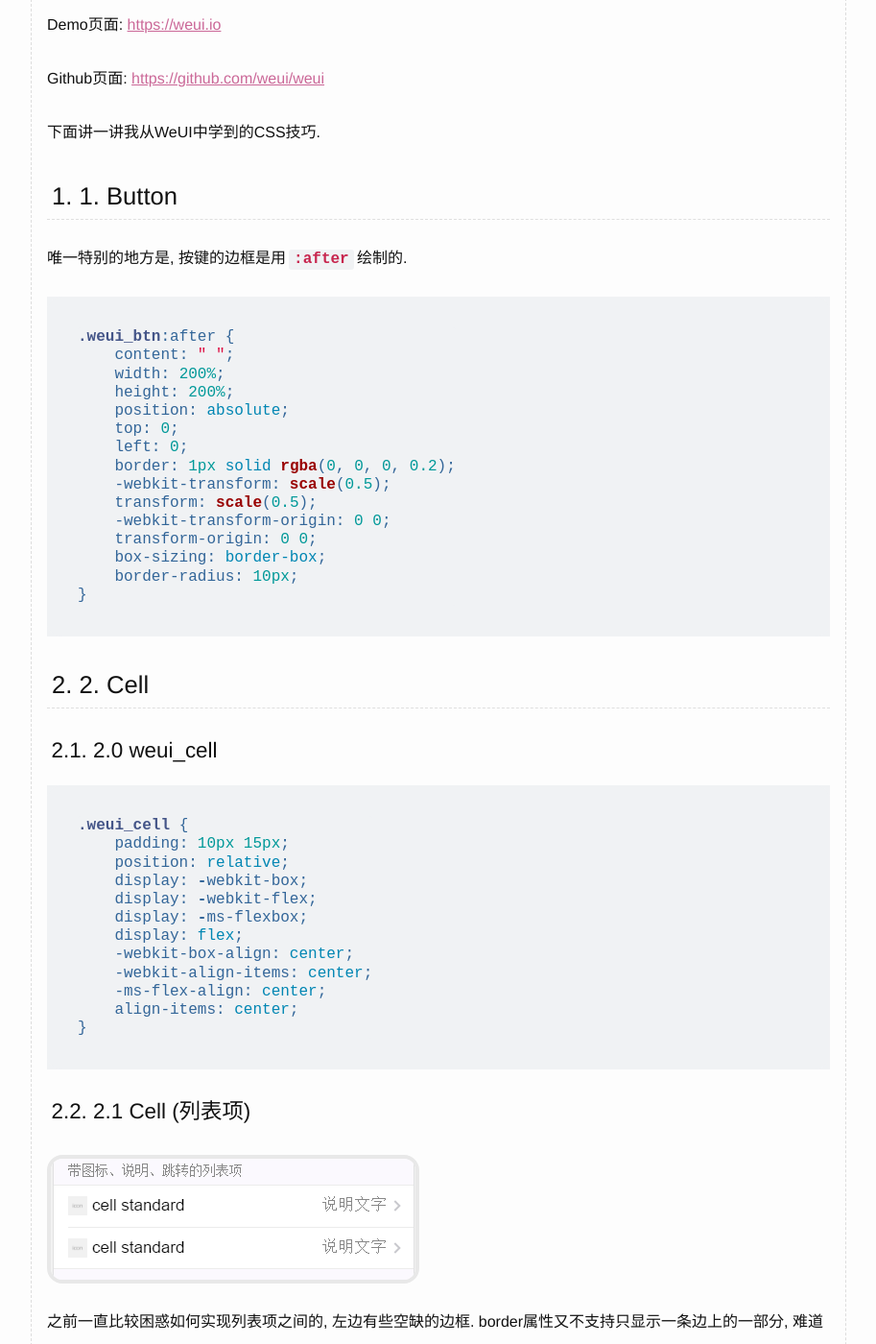
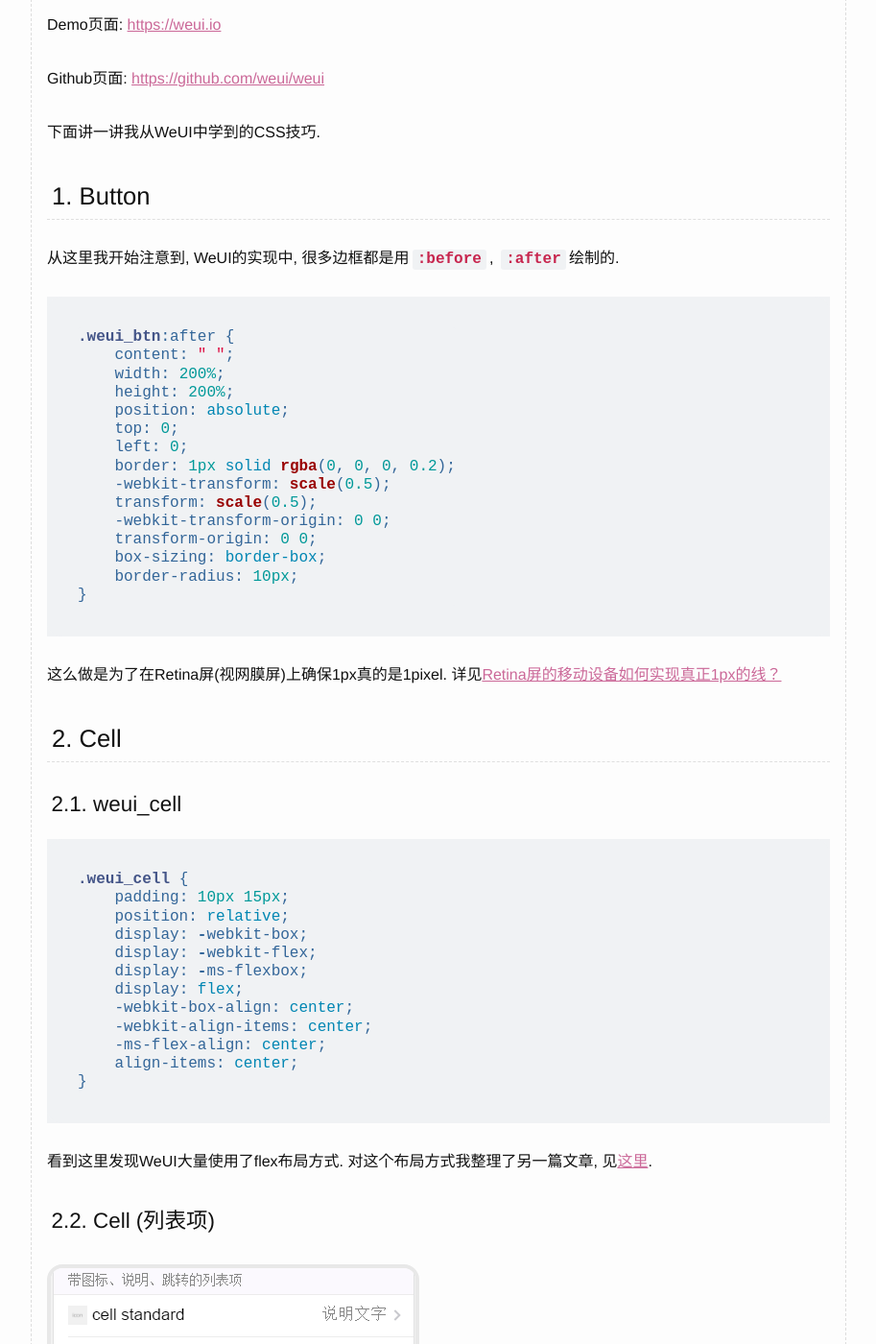
Before and after one commit to lzl124631x/lzl124631x.github.io, a Jekyll site: the page built from _posts/2016-07-01-weui.md, in a window 1280 px wide and 1400 px high, scrolled down 394 px. Shown: the whole window at 96% size, without its empty margins (183-1096 px from the left). Built offline with Jekyll 4.4.1, drawn with Linux system fonts in a browser that asks for light colours; some of the changed text lies outside the part shown.

Commit message:
updated weui

````diff
--- a/_posts/2016-07-01-weui.md
+++ b/_posts/2016-07-01-weui.md
@@ -13,9 +13,9 @@ Github页面: <https://github.com/weui/weui>
 
 下面讲一讲我从WeUI中学到的CSS技巧.
 
-# 1. Button
+# Button
 
-唯一特别的地方是, 按键的边框是用`:after`绘制的.
+从这里我开始注意到, WeUI的实现中, 很多边框都是用`:before`, `:after`绘制的.
 
 ```css
 .weui_btn:after {
@@ -35,9 +35,11 @@ Github页面: <https://github.com/weui/weui>
 }
 ```
 
-# 2. Cell
+这么做是为了在Retina屏(视网膜屏)上确保1px真的是1pixel. 详见[Retina屏的移动设备如何实现真正1px的线？](http://jinlong.github.io/2015/05/24/css-retina-hairlines/)
 
-## 2.0 weui_cell
+# Cell
+
+## weui_cell
 
 ```css
 .weui_cell {
@@ -54,7 +56,9 @@ Github页面: <https://github.com/weui/weui>
 }
 ```
 
-## 2.1 Cell (列表项)
+看到这里发现WeUI大量使用了flex布局方式. 对这个布局方式我整理了另一篇文章, 见[这里](/2016/07/02/flex.html).
+
+## Cell (列表项)
 
 ![列表项](/images/2016-07-01-weui/cell-cell.png)
 
@@ -79,9 +83,9 @@ WeUI的实现方式是: 利用`.weui_cells:before`.
 }
 ```
 
-注意`left: 15px`(左边的空缺)配合上`.weui_cells_title`的`overflow: hidden`(隐藏右边超出的部分)就可以显示有空缺的边框了.
+可以看到这个边框也是用`:before`绘制的.
 
-`transform: scaleY(.5)`的作用是将`border-top`和`height`收缩为1px, 但是这么做目的是什么? 为什么不把`height`设置为`0`且不用`scaleY(.5)`? 是因为`height: 0`在某些平台上直接不渲染么?
+`left: 15px`(左边的空缺)配合上`.weui_cells_title`的`overflow: hidden`(隐藏右边超出的部分)就可以显示有空缺的边框了.
 
 列表项末尾的右箭头的实现方式竟然是`weui_cell_ft::after`的旋转了45度的`border`. 我本以为会用iconfont.
 
@@ -103,7 +107,7 @@ WeUI的实现方式是: 利用`.weui_cells:before`.
 }
 ```
 
-## 2.2 Radio (单选列表项)
+## Radio (单选列表项)
 
 ![单选列表项](/images/2016-07-01-weui/cell-radio.png)
 
@@ -137,7 +141,7 @@ WeUI的实现方式是: 利用`.weui_cells:before`.
 }
 ```
 
-## 2.3 Checkbox (复选列表项)
+## Checkbox (复选列表项)
 
 ![复选列表项](/images/2016-07-01-weui/cell-checkbox.png)
 
@@ -165,7 +169,7 @@ WeUI的实现方式是: 利用`.weui_cells:before`.
 }
 ```
 
-## 2.3 Switch (开关)
+## Switch (开关)
 
 ![开关](/images/2016-07-01-weui/cell-switch.png)
 
@@ -316,7 +320,7 @@ WeUI的实现方式是: 利用`.weui_cells:before`.
 </style>
 <input class="weui_switch" type="checkbox">
 
-## 2.4 Form (表单)
+## Form (表单)
 
 ![表单](/images/2016-07-01-weui/cell-form.png)
 
@@ -340,7 +344,7 @@ WeUI的实现方式是: 利用`.weui_cells:before`.
 
 点选`input[type="number"]`在iOS上会自动打开数字键盘.
 
-## 2.5 Upload (上传)
+## Upload (上传)
 
 ![上传](/images/2016-07-01-weui/cell-upload.png)
 
@@ -426,7 +430,7 @@ WeUI用下面这个简单的方法实现了图片前面的灰层. `absolute`定
 }
 ```
 
-## 2.6 Form Error (表单报错)
+## Form Error (表单报错)
 
 ![表单报错](/images/2016-07-01-weui/cell-form-error.png)
 
@@ -437,7 +441,7 @@ WeUI用下面这个简单的方法实现了图片前面的灰层. `absolute`定
 
 在iOS上, 点选`input[type="date"]`会出现"年-月-日"的选择框, 点选`input[type="datetime-local"]`会出现"月-日-上午/下午-时-分"的选择框.
 
-## 2.7 Select (选择)
+## Select (选择)
 
 ![选择](/images/2016-07-01-weui/cell-select.png)
 
````
Also changed, not shown: other parts of _posts/2016-07-01-weui.md (+0 -2 lines).
